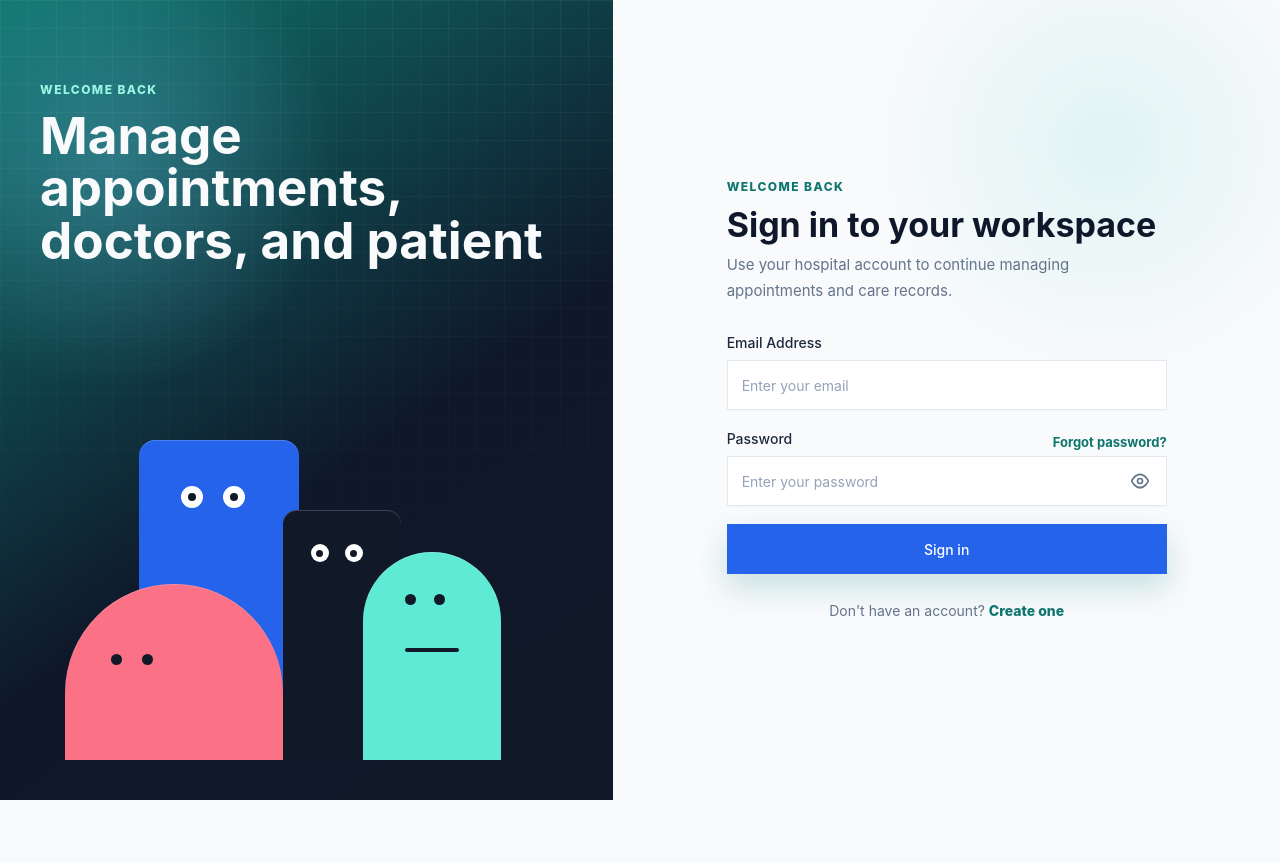
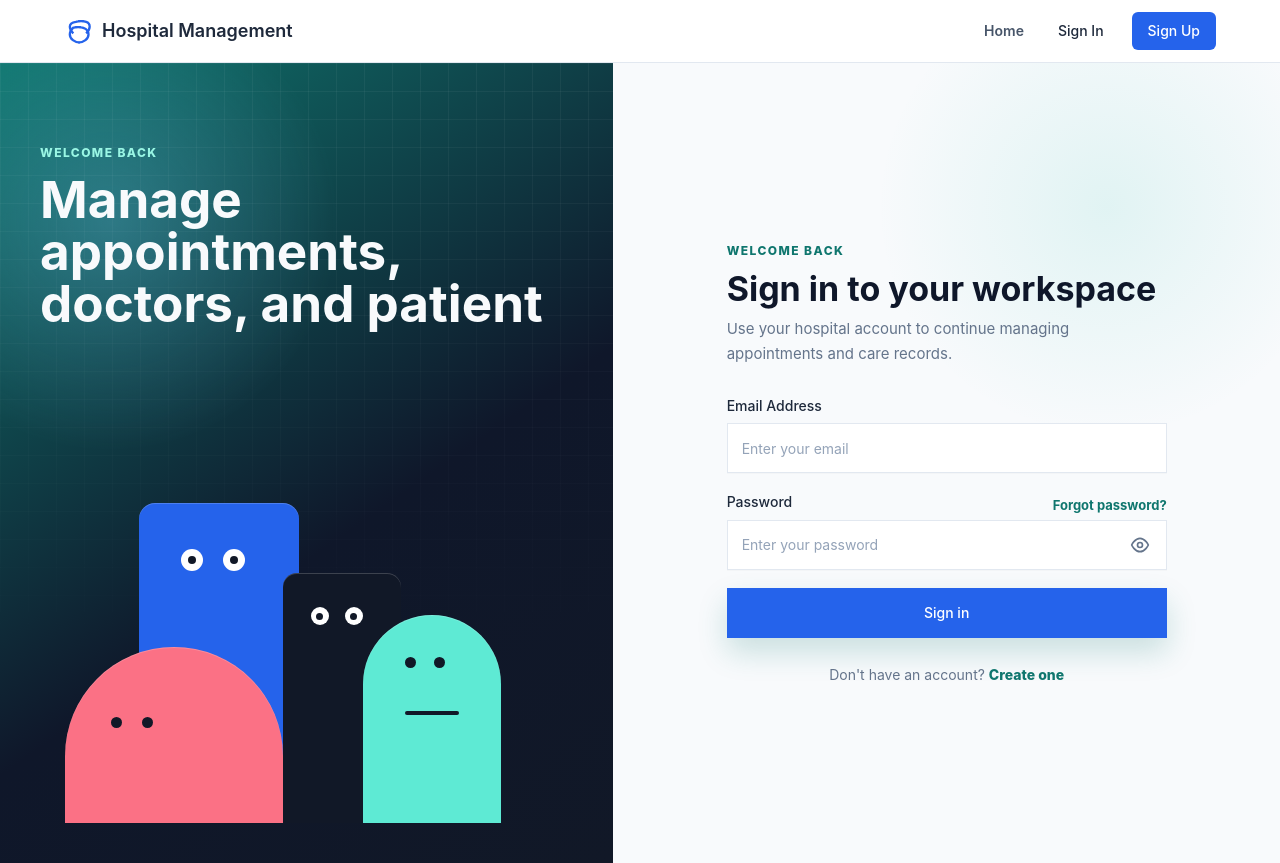
Before and after one commit to NayanPC781/hospital-management-system, a React (Create React App) app in the folder frontend/: page /login in a window 1280 px wide. Before the commit the page ends 800 px from the top, so only its background shows below. Built offline with nearby package versions, Linux system fonts and the light colour scheme.

Commit message:
Add Navbar to AuthShell for consistent navigation across auth pages

```diff
--- a/frontend/src/components/AuthShell.js
+++ b/frontend/src/components/AuthShell.js
@@ -1,4 +1,5 @@
 import React, { useState } from 'react';
+import Navbar from './Navbar';
 import '../styles/auth.css';
 
 export const EyeIcon = ({ hidden = false }) => (
@@ -86,6 +87,8 @@ const AuthIllustration = ({ mood }) => {
 };
 
 const AuthShell = ({ eyebrow, title, subtitle, children, footer, mood = 'calm' }) => (
+  <>
+    <Navbar />
     <main className="auth-page">
       <section className="auth-showcase" aria-label="Hospital access overview">
         <div className="auth-showcase-copy">
@@ -109,6 +112,7 @@ const AuthShell = ({ eyebrow, title, subtitle, children, footer, mood = 'calm' }
         </div>
       </section>
     </main>
+  </>
 );
 
 export default AuthShell;
--- a/frontend/src/styles/auth.css
+++ b/frontend/src/styles/auth.css
@@ -1,5 +1,5 @@
 .auth-page {
-  min-height: 100vh;
+  min-height: calc(100vh - 52px);
   display: grid;
   grid-template-columns: minmax(420px, 0.92fr) minmax(420px, 1fr);
   background: #f7f9fc;
```
Lines whose indentation alone changed are shown as unchanged.
